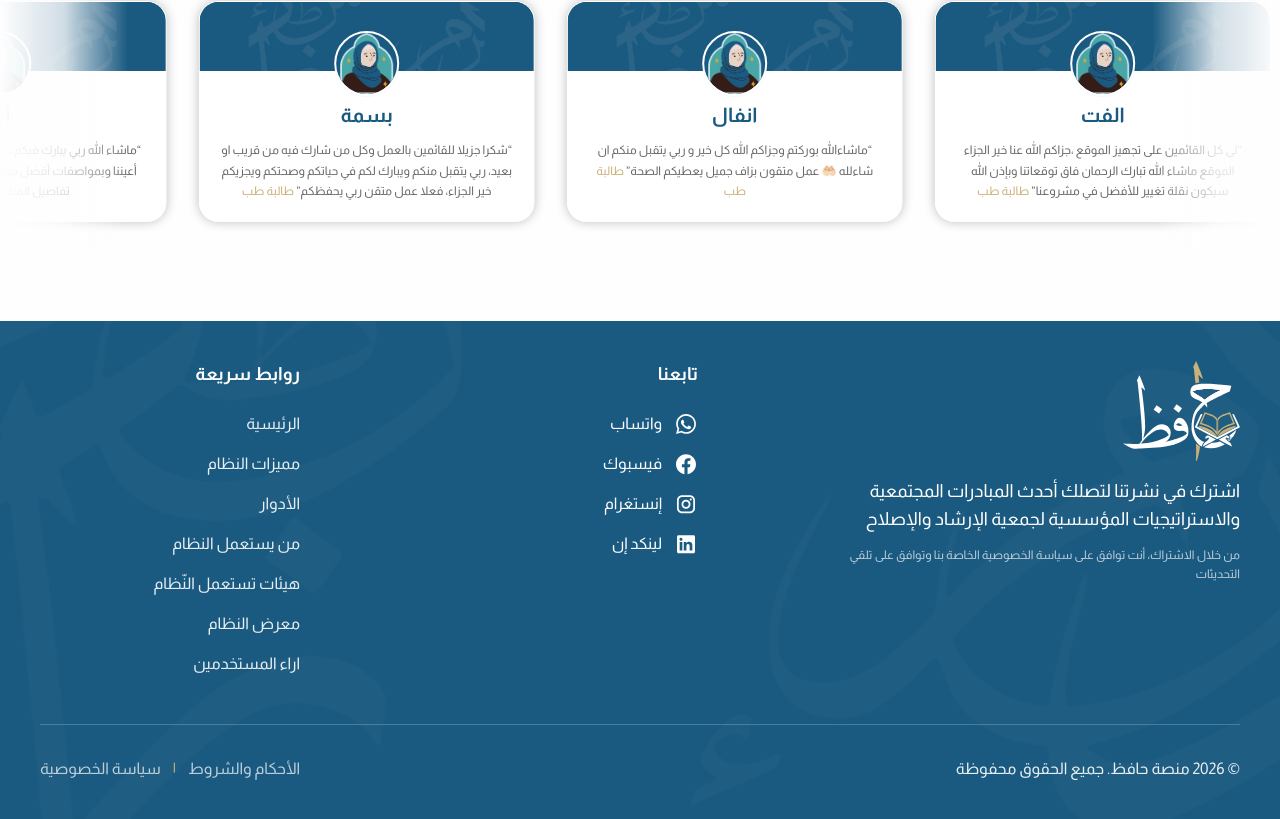
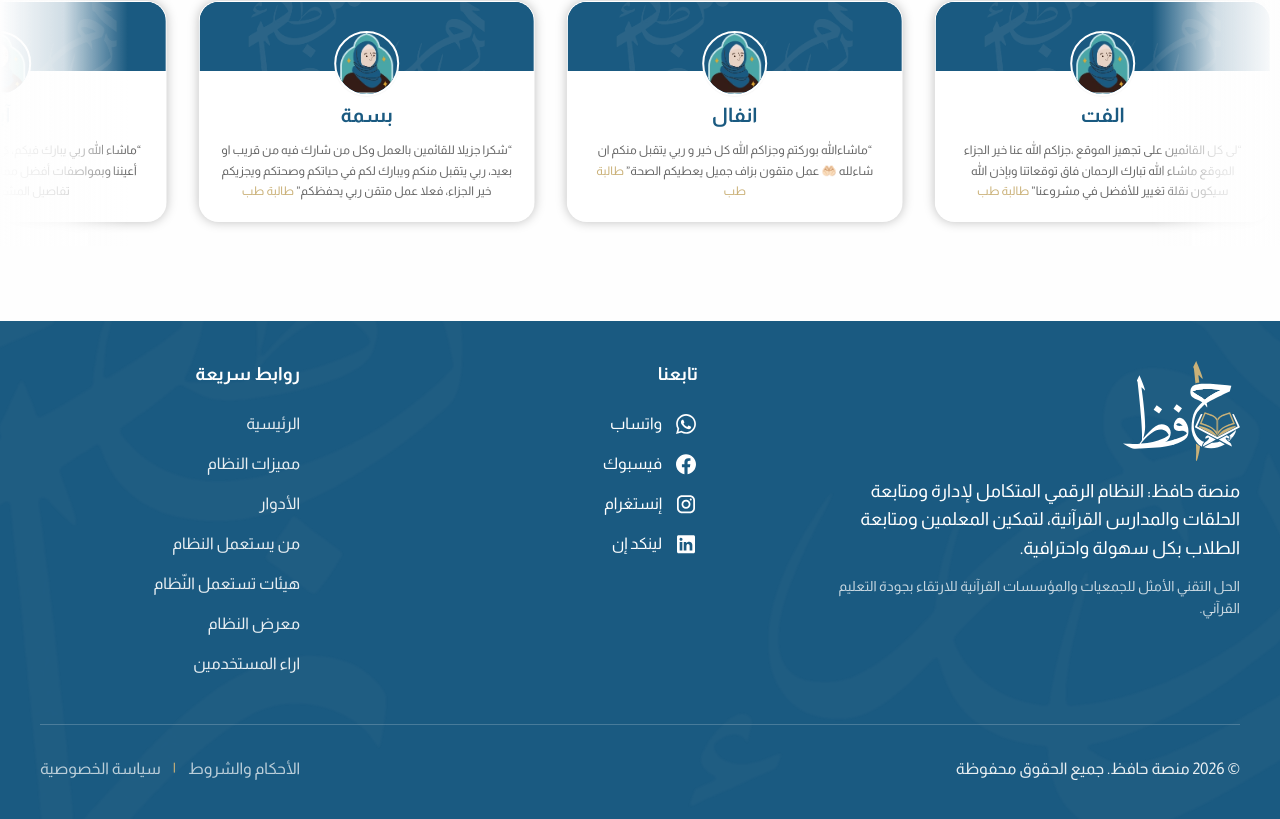
Before and after one commit to lo-ucif/hafez-web, a React (Vite) app: page / in a window 1280 px wide. Shown: the part 6718-7537 px from the top of the page. Built offline with nearby package versions, Linux system fonts and the light colour scheme.

Commit message:
feat: add Footer component with branding and social links

```diff
--- a/src/components/layout/Footer.tsx
+++ b/src/components/layout/Footer.tsx
@@ -160,7 +160,7 @@ export default function Footer() {
               />
             </motion.a>
 
-            {/* Newsletter text */}
+            {/* About / Overview text */}
             <div
               className="flex flex-col gap-[12px] items-start w-full"
               data-node-id="337:242"
@@ -170,8 +170,7 @@ export default function Footer() {
                 className="font-['Tajawal:Regular'] font-normal text-[18px] leading-[1.6] text-white text-right w-full m-0"
                 data-node-id="337:277"
               >
-                اشترك في نشرتنا لتصلك أحدث المبادرات المجتمعية والاستراتيجيات
-                المؤسسية لجمعية الإرشاد والإصلاح
+                منصة حافظ: النظام الرقمي المتكامل لإدارة ومتابعة الحلقات والمدارس القرآنية، لتمكين المعلمين ومتابعة الطلاب بكل سهولة واحترافية.
               </p>
               <div
                 className="flex flex-col items-start w-full"
@@ -179,11 +178,10 @@ export default function Footer() {
                 data-name="Actions"
               >
                 <p
-                  className="font-['Tajawal:Regular'] text-[12px] leading-[1.6] text-white/70 text-right w-full m-0"
+                  className="font-['Tajawal:Regular'] text-[14px] leading-[1.6] text-white/75 text-right w-full m-0"
                   data-node-id="337:279"
                 >
-                  من خلال الاشتراك، أنت توافق على سياسة الخصوصية الخاصة بنا
-                  وتوافق على تلقي التحديثات
+                  الحل التقني الأمثل للجمعيات والمؤسسات القرآنية للارتقاء بجودة التعليم القرآني.
                 </p>
               </div>
             </div>
```
